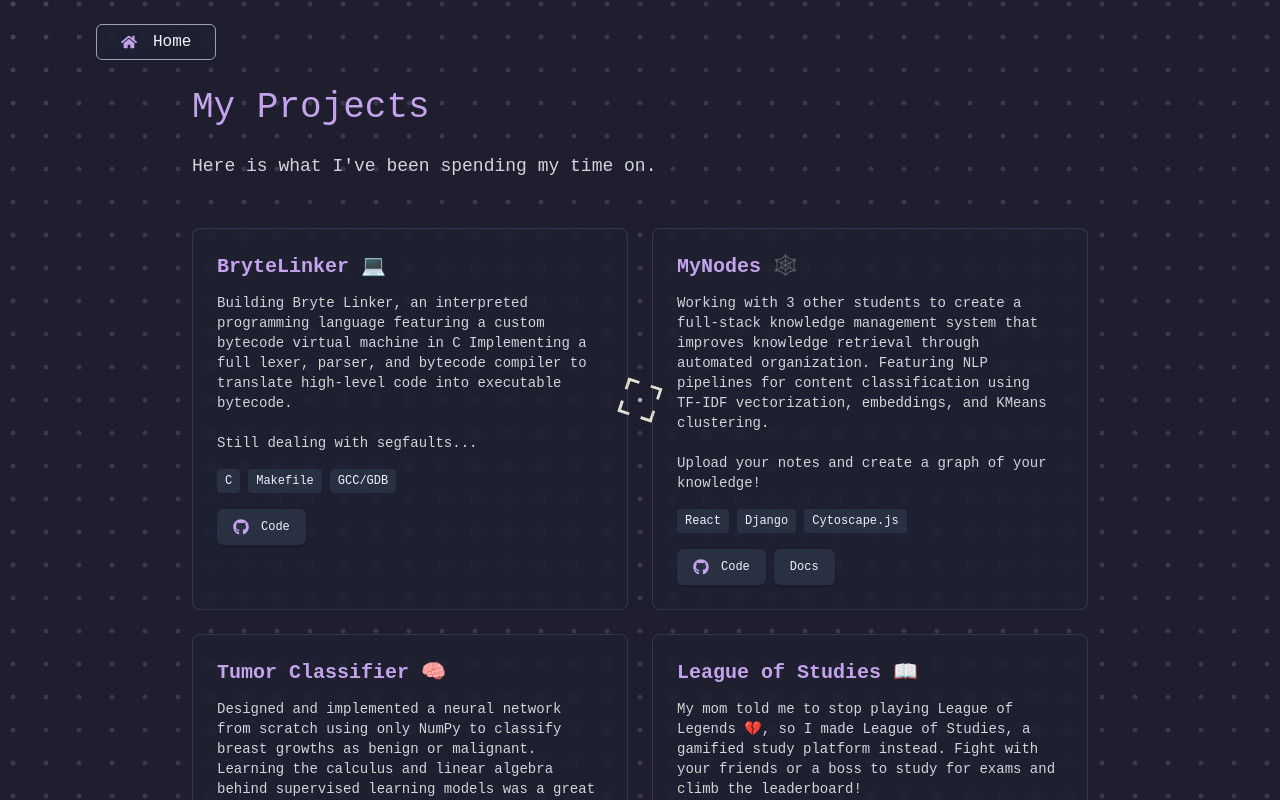
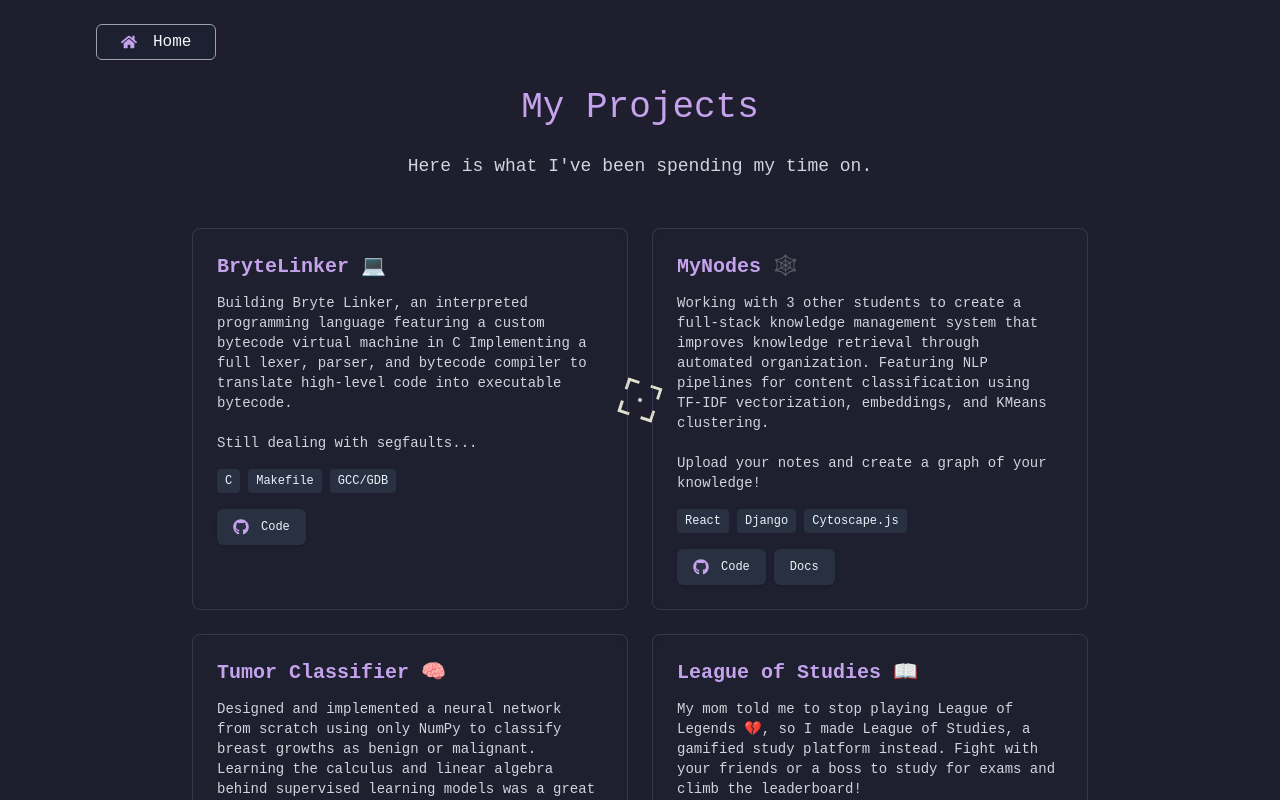
Before and after one commit to Blynkosaur/personal-portfolio-v2, a Next.js app: page /projects in a window 1280 px wide. Shown: the top 800 px of the page. Built offline with nearby package versions, Linux system fonts and the light colour scheme.

Commit message:
formatting

```diff
--- a/src/app/page.js
+++ b/src/app/page.js
@@ -182,7 +182,7 @@ export default function Home() {
           <ul className="space-y-2">
             <li>
               • SWE {" "}
-              <span className="font-medium cursor-target hover:underline hover:text-[#c4a3ec] transition-colors duration-200">@ University of Waterloo</span>
+              <span className="font-medium cursor-target hover:underline hover:text-[#c4a3ec] transition-colors duration-200">@University of Waterloo</span>
             </li>
             <li>• Fighting imposter syndrome by building things</li>
             <li>• Building an interpreted programming language in C</li>
--- a/src/app/projects/page.js
+++ b/src/app/projects/page.js
@@ -3,7 +3,6 @@ import { Button } from "@/components/ui/button";
 import Link from "next/link";
 import styles from "../Page.module.css";
 import TargetCursor from "@/components/TargetCursor";
-import DotGrid from "@/components/DotGrid";
 import {
   FaHome,
   FaGithub,
@@ -36,7 +35,6 @@ export default function Projects() {
         zIndex: 2,
       }}
     >
-      <DotGrid dotSize={5} gap={28} baseColor="#c4a3ec" activeColor="#ffffff" style={{ opacity: 0.18 }} />
       <div className="hidden md:block">
         <TargetCursor spinDuration={2} hideDefaultCursor={true} />
       </div>
@@ -58,13 +56,13 @@ export default function Projects() {
 
 
         <h1
-          className="text-4xl font-bold mb-6 text-left"
+          className="text-4xl font-bold mb-6 text-center"
           style={{ fontWeight: "300", color: "#c4a3ec" }}
         >
           My Projects
         </h1>
 
-        <p className="text-gray-300 text-lg mb-12 leading-7 text-left">
+        <p className="text-gray-300 text-lg mb-12 leading-7 text-center">
           Here is what I've been spending my time on.
         </p>
       </div>
```
